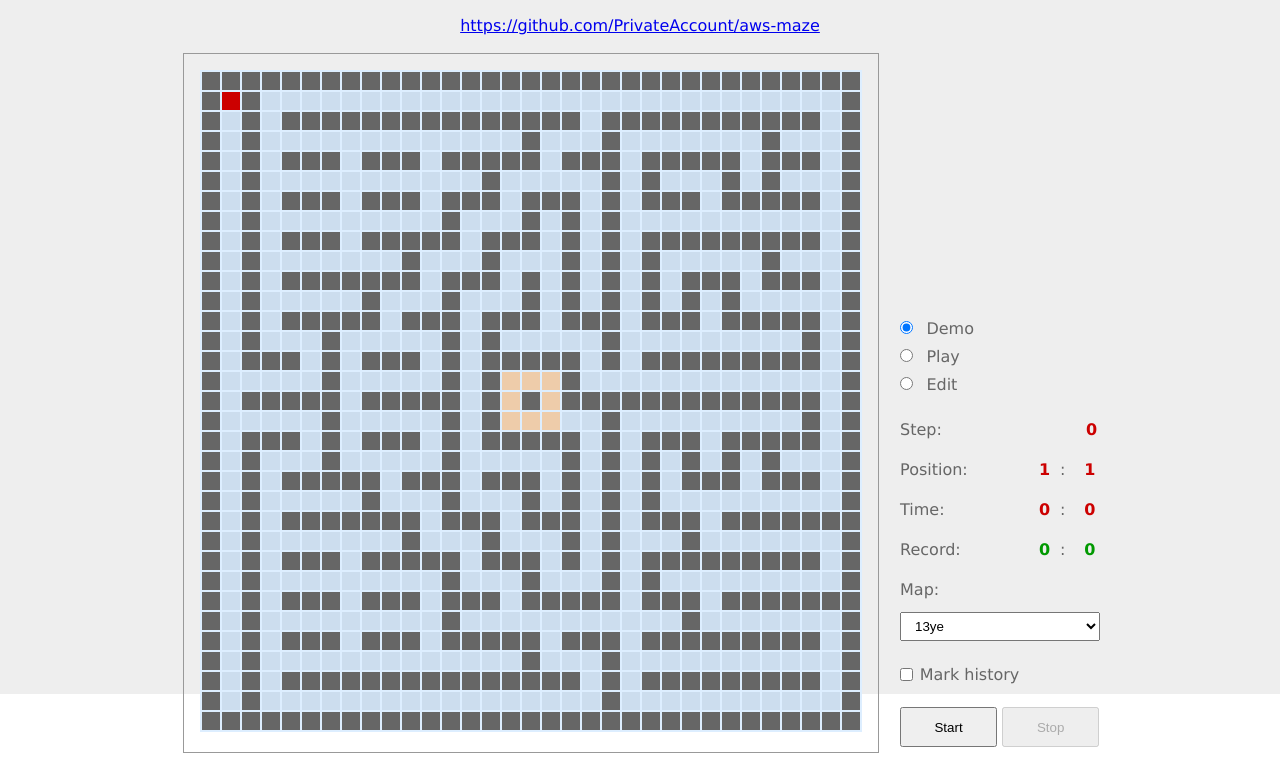
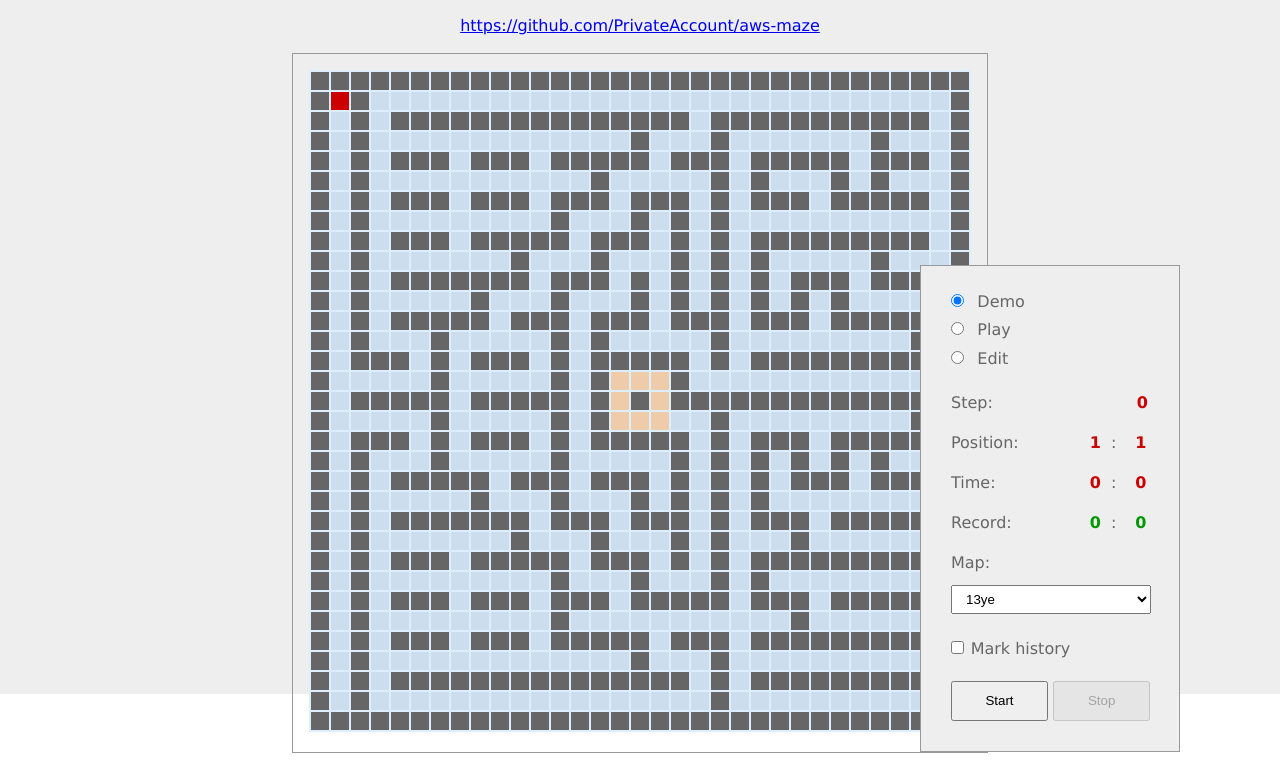
Before and after one commit to PrivateAccount/aws-maze, a plain HTML site: page index.html in a window 1280 px wide. Shown: the part 106-875 px from the top of the page. Drawn offline with Linux system fonts and the light colour scheme.

Commit message:
Change layout style.

```diff
--- a/index.html
+++ b/index.html
@@ -7,7 +7,7 @@
 	<link rel="shortcut icon" href="favicon.ico" type="image/x-icon">
 	<script src="mazes.js"></script>
 	<script src="script.js"></script>
-	<title>My Maze &copy; Andrzej Żukowski</title>
+	<title>My Maze 2.0 &copy; Andrzej Żukowski</title>
 </head>
 <body>
 	<div id="page">
--- a/style.css
+++ b/style.css
@@ -30,10 +30,14 @@ div#main {
 	display: inline-block;
 }
 div#panel {
-	width: auto;
-	height: auto;
 	text-align: left;
-	display: inline-block;
+	display: block;
+	position: fixed;
+	right: 100px;
+	top: 371px;
+	padding: 10px 15px 30px 30px;
+	background-color: #eee;
+	border: 1px solid #999;
 }
 canvas#game-canvas {
 	border: 1px solid #aaa;
```
